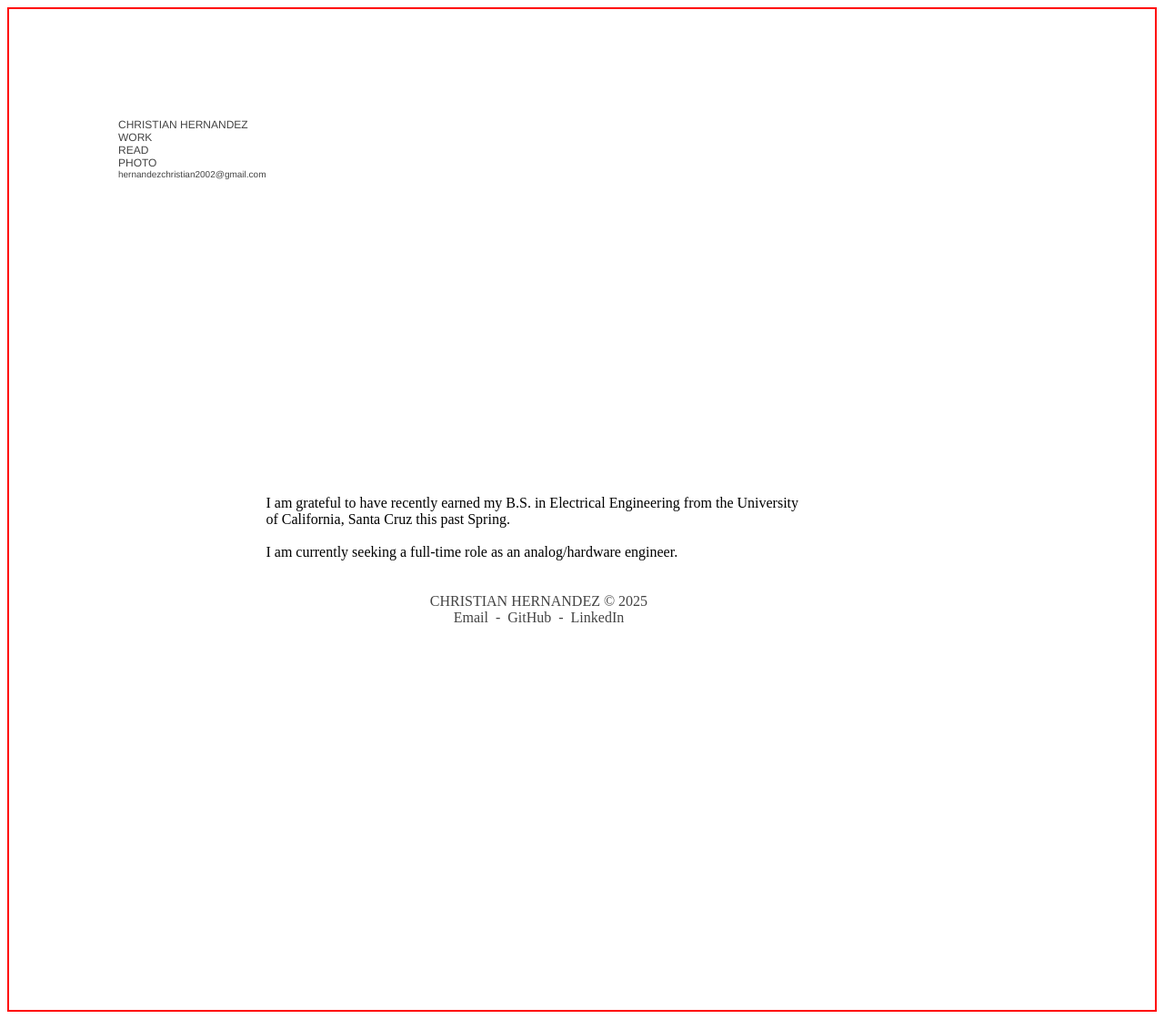
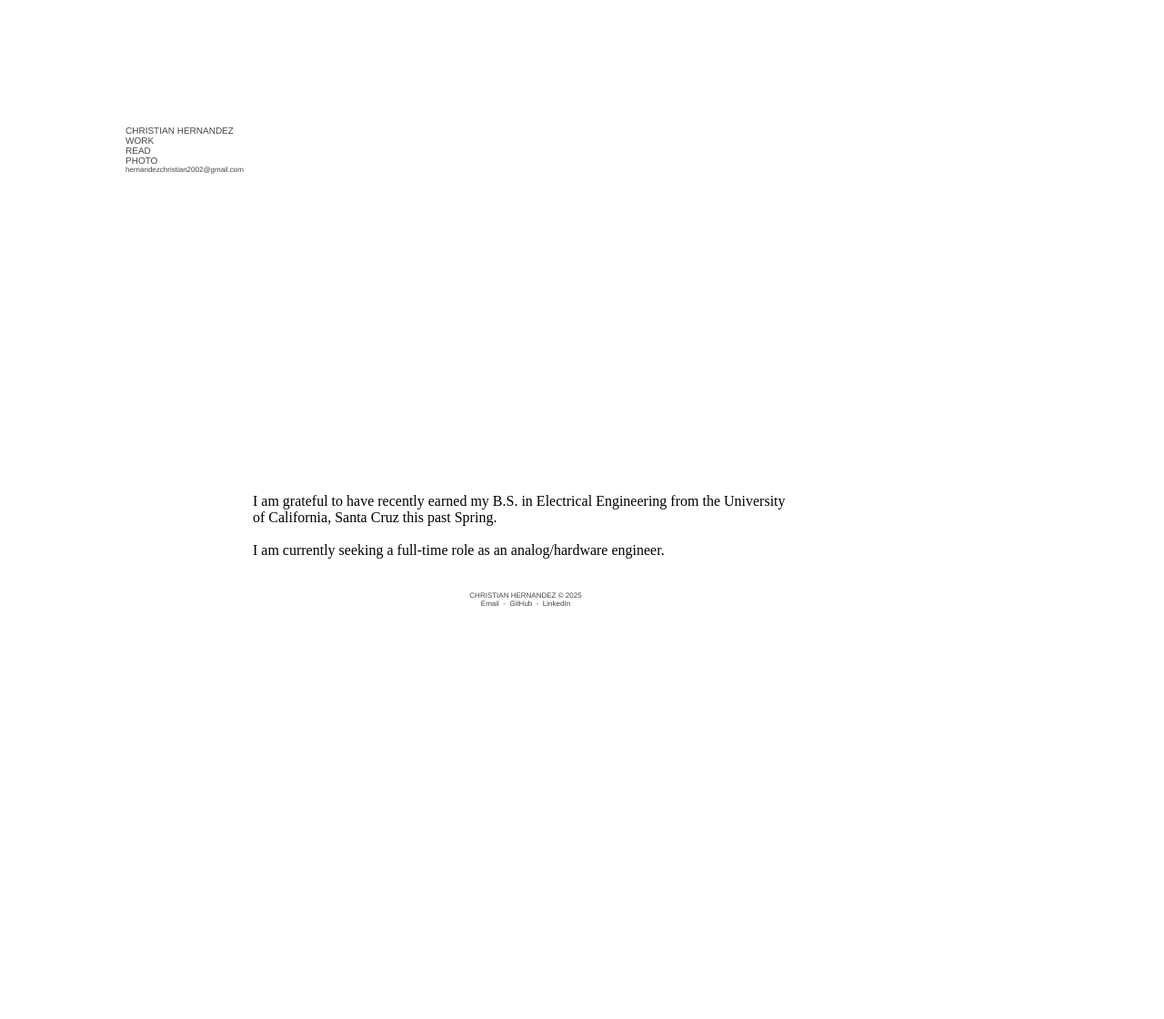
Before and after one commit to chruhern/christianhernandez, a Jekyll site: the page built from index.md, in a window 1280 px wide. Shown: the whole page at 91% size. Built offline with Jekyll 4.4.1, drawn with Linux system fonts in a browser that asks for light colours.

Commit message:
Updates to main page CSS

```diff
--- a/assets/css/style.css
+++ b/assets/css/style.css
@@ -1,7 +1,4 @@
-body{
-  display: flex;
-  border: 2px solid red;
-}
+body{display: flex;}
 a{text-decoration: none; color: #444;}
 
 .sidebar{
@@ -10,6 +7,7 @@ a{text-decoration: none; color: #444;}
 
   position: relative;
   margin-left:120px;
+  padding:10px;
 
   font-family: Helvetica;
 }
@@ -17,14 +15,14 @@ a{text-decoration: none; color: #444;}
 
 .sidebar-menu{
   list-style: none;
-  font-size: 12px;
+  font-size: 10px;
 
   position: inherit;
   top:120px;
 }
 
 .mail-link {
-  font-size: 10px;
+  font-size: 8px;
 
   position: inherit;
   top: 120px;
@@ -33,6 +31,9 @@ a{text-decoration: none; color: #444;}
 
 .footer{
   text-align: center;
+
+  font-family: Helvetica;
+  font-size: 8px;
 
   color: #444;
   padding: 20px;
```
